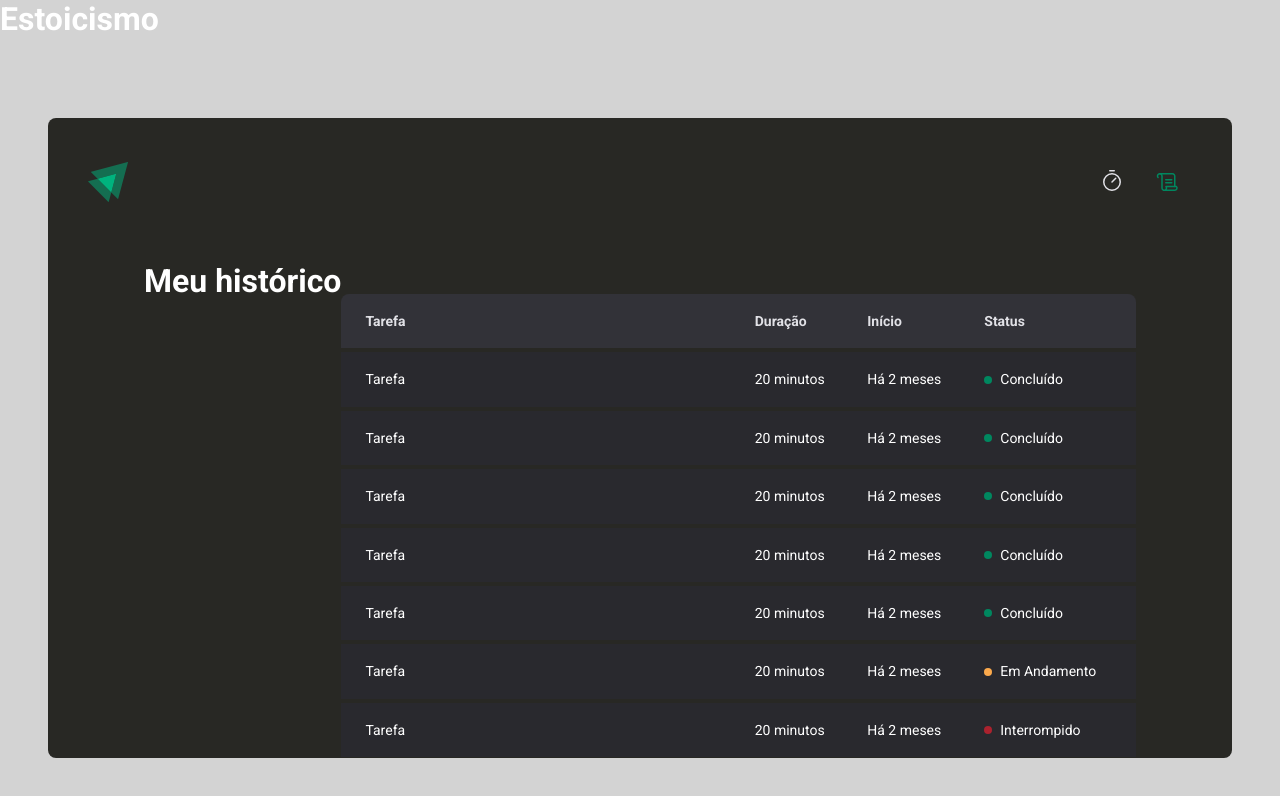
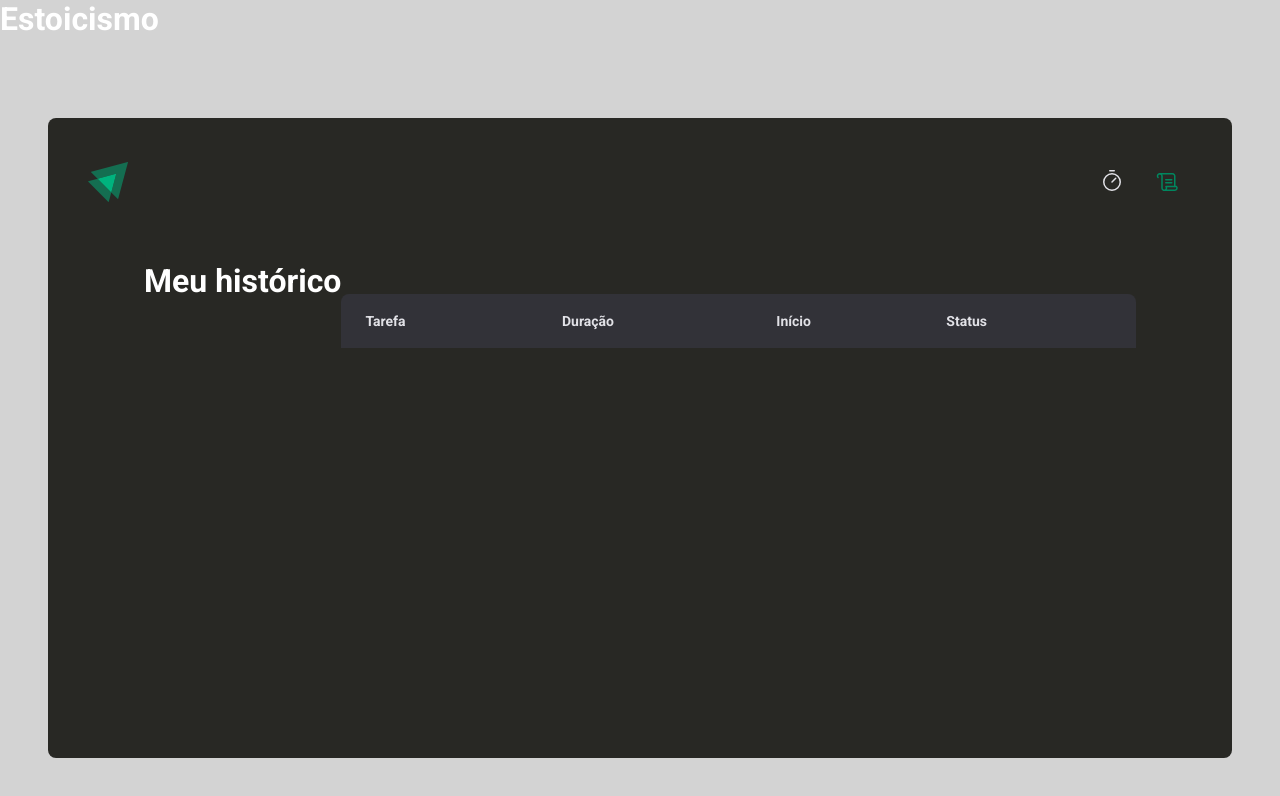
Before and after one commit to lincolnzera1/react-tsx-rocketseat, a React (Vite) app: page /history in a window 1280 px wide. Shown: the top 796 px of the page. Built offline with nearby package versions, Linux system fonts and the light colour scheme.

Commit message:
05 - Contexto no React
05 - Contexto no React concluded

```diff
--- a/src/App.tsx
+++ b/src/App.tsx
@@ -5,13 +5,16 @@
 import { GlobalStyle } from './styles/global'
 import { Router } from './Router'
 import { BrowserRouter } from 'react-router-dom'
+import { CyclesContextProvider } from './contexts/CyclesContext'
 
 export function App() {
   return (
     <ThemeProvider theme={defaultTheme}>
       <h1>Estoicismo</h1>
       <BrowserRouter>
-        <Router />
+        <CyclesContextProvider>
+          <Router />
+        </CyclesContextProvider>
       </BrowserRouter>
       <GlobalStyle />
     </ThemeProvider>
--- /dev/null
+++ b/src/contexts/CyclesContext.tsx
@@ -0,0 +1,106 @@
+import { createContext, ReactNode, useState } from 'react'
+
+interface CreateCycleData {
+  task: string
+  minutesAmount: number
+}
+
+interface Cycle {
+  id: string
+  task: string
+  minutesAmount: number
+  startDate: Date
+  interruptedDate?: Date
+  finishedDate?: Date
+}
+
+interface CyclesContextType {
+  cycles: Cycle[]
+  activeCycle: Cycle | undefined
+  activeCycleId: string | null
+  markCurrentCycleAsFinished: () => void
+  amountSecondsPassed: number
+  setSecondsPassed: (seconds: number) => void
+  createNewCycle: (data: CreateCycleData) => void
+  interruptCurrentCycle: () => void
+}
+
+export const CyclesContext = createContext({} as CyclesContextType)
+
+interface CyclesContextProviderProps {
+  children: ReactNode
+}
+
+export function CyclesContextProvider({
+  children,
+}: CyclesContextProviderProps) {
+  const [cycles, setCycles] = useState<Cycle[]>([])
+  const [activeCycleId, setActiveCycleId] = useState<string | null>(null)
+  const [amountSecondsPassed, setAmountSecondsPassed] = useState(0)
+
+  const activeCycle = cycles.find((cycle) => cycle.id === activeCycleId)
+
+  function setSecondsPassed(seconds: number) {
+    setAmountSecondsPassed(seconds)
+  }
+
+  function markCurrentCycleAsFinished() {
+    setCycles((state) =>
+      state.map((cycle) => {
+        if (cycle.id === activeCycleId) {
+          return { ...cycle, finishedDate: new Date() }
+        } else {
+          return cycle
+        }
+      }),
+    )
+  }
+
+  function createNewCycle(data: CreateCycleData) {
+    const id = String(new Date().getTime())
+
+    const newCycle: Cycle = {
+      id,
+      task: data.task,
+      minutesAmount: data.minutesAmount,
+      startDate: new Date(),
+      // interruptedDate: new Date(),
+    }
+
+    setCycles((state) => [...state, newCycle])
+    setActiveCycleId(id)
+    setAmountSecondsPassed(0)
+    // reset()
+  }
+
+  function interruptCurrentCycle() {
+    setCycles((state) =>
+      state.map((cycle) => {
+        if (cycle.id === activeCycleId) {
+          return { ...cycle, interruptedDate: new Date() }
+        } else {
+          return cycle
+        }
+      }),
+    )
+
+    setActiveCycleId(null)
+  }
+
+  return (
+    <CyclesContext.Provider
+      value={{
+        cycles,
+        activeCycle,
+        activeCycleId,
+        markCurrentCycleAsFinished,
+        amountSecondsPassed,
+        setSecondsPassed,
+        createNewCycle,
+        interruptCurrentCycle,
+      }}
+    >
+      {children}
+    </CyclesContext.Provider>
+  )
+}
--- a/src/pages/History/index.tsx
+++ b/src/pages/History/index.tsx
@@ -1,9 +1,17 @@
+import { useContext } from 'react'
+import { CyclesContext } from '../../contexts/CyclesContext'
 import { HistoryContainer, HistoryList, Status } from './styles'
+import { formatDistanceToNow } from 'date-fns'
+import ptBR from 'date-fns/locale/pt-BR'
 
 export function History() {
+  const { cycles } = useContext(CyclesContext)
+
   return (
     <HistoryContainer>
       <h1>Meu histórico</h1>
+
+      {/* <pre>{JSON.stringify(cycles, null, 2)}</pre> */}
 
       <HistoryList>
         <table>
@@ -16,62 +24,33 @@
             </tr>
           </thead>
           <tbody>
-            <tr>
-              <td>Tarefa</td>
-              <td>20 minutos</td>
-              <td>Há 2 meses</td>
-              <td>
-                <Status statusColor="green">Concluído</Status>
-              </td>
-            </tr>
-            <tr>
-              <td>Tarefa</td>
-              <td>20 minutos</td>
-              <td>Há 2 meses</td>
-              <td>
-                <Status statusColor="green">Concluído</Status>
-              </td>
-            </tr>
-            <tr>
-              <td>Tarefa</td>
-              <td>20 minutos</td>
-              <td>Há 2 meses</td>
-              <td>
-                <Status statusColor="green">Concluído</Status>
-              </td>
-            </tr>
-            <tr>
-              <td>Tarefa</td>
-              <td>20 minutos</td>
-              <td>Há 2 meses</td>
-              <td>
-                <Status statusColor="green">Concluído</Status>
-              </td>
-            </tr>
-            <tr>
-              <td>Tarefa</td>
-              <td>20 minutos</td>
-              <td>Há 2 meses</td>
-              <td>
-                <Status statusColor="green">Concluído</Status>
-              </td>
-            </tr>
-            <tr>
-              <td>Tarefa</td>
-              <td>20 minutos</td>
-              <td>Há 2 meses</td>
-              <td>
-                <Status statusColor="yellow">Em Andamento</Status>
-              </td>
-            </tr>
-            <tr>
-              <td>Tarefa</td>
-              <td>20 minutos</td>
-              <td>Há 2 meses</td>
-              <td>
-                <Status statusColor="red">Interrompido</Status>
-              </td>
-            </tr>
+            {cycles.map((cycle) => {
+              return (
+                <tr key={cycle.id}>
+                  <td>{cycle.task}</td>
+                  <td>{cycle.minutesAmount} minutos</td>
+                  <td>
+                    {formatDistanceToNow(cycle.startDate, {
+                      addSuffix: true,
+                      locale: ptBR,
+                    })}
+                  </td>
+                  <td>
+                    {cycle.finishedDate && (
+                      <Status statusColor="green">Concluído</Status>
+                    )}
+
+                    {cycle.interruptedDate && (
+                      <Status statusColor="red">Interrompido</Status>
+                    )}
+
+                    {!cycle.finishedDate && !cycle.interruptedDate && (
+                      <Status statusColor="yellow">Em andamento</Status>
+                    )}
+                  </td>
+                </tr>
+              )
+            })}
           </tbody>
         </table>
       </HistoryList>
--- a/src/pages/Home/components/CountDown/index.tsx
+++ b/src/pages/Home/components/CountDown/index.tsx
@@ -1,6 +1,7 @@
 import { differenceInSeconds } from 'date-fns'
 import { useContext, useEffect } from 'react'
-import { CyclesContext } from '../..'
+import { CyclesContext } from '../../../../contexts/CyclesContext'
+// import { CyclesContext } from '../..'
 import { CountDownContainer } from '../NewCycleForm/styles'
 import { Separator } from './style'
 
--- a/src/pages/Home/components/NewCycleForm/index.tsx
+++ b/src/pages/Home/components/NewCycleForm/index.tsx
@@ -1,7 +1,8 @@
 import { FormContainer, MinutesAmountInput, TaskInput } from './styles'
 import { useContext } from 'react'
-import { CyclesContext } from '../..'
+// import { CyclesContext } from '../..'
 import { useFormContext } from 'react-hook-form'
+import { CyclesContext } from '../../../../contexts/CyclesContext'
 
 export function NewCycleFor() {
   const { activeCycle } = useContext(CyclesContext)
--- a/src/pages/Home/index.tsx
+++ b/src/pages/Home/index.tsx
@@ -12,31 +12,14 @@
 import { useForm, FormProvider } from 'react-hook-form'
 import { zodResolver } from '@hookform/resolvers/zod'
 import * as zod from 'zod'
-import { createContext, useState } from 'react'
+/* import { createContext, useState } from 'react' */
 /* import { differenceInSeconds } from 'date-fns' */
 import { NewCycleFor } from './components/NewCycleForm'
 import { Countdown } from './components/CountDown'
+import { useContext } from 'react'
+import { CyclesContext } from '../../contexts/CyclesContext'
 
 // controlled / uncontrolled
-
-interface Cycle {
-  id: string
-  task: string
-  minutesAmount: number
-  startDate: Date
-  interruptedDate?: Date
-  finishedDate?: Date
-}
-
-interface CyclesContextType {
-  activeCycle: Cycle | undefined
-  activeCycleId: string | null
-  markCurrentCycleAsFinished: () => void
-  amountSecondsPassed: number
-  setSecondsPassed: (seconds: number) => void
-}
-
-export const CyclesContext = createContext({} as CyclesContextType)
 
 const newCycleFormValidationSchema = zod.object({
   task: zod.string().min(1, 'Informe a tarefa'),
@@ -51,9 +34,8 @@
 type NewCybleFormData = zod.infer<typeof newCycleFormValidationSchema>
 
 export function Home() {
-  const [cycles, setCycles] = useState<Cycle[]>([])
-  const [activeCycleId, setActiveCycleId] = useState<string | null>(null)
-  const [amountSecondsPassed, setAmountSecondsPassed] = useState(0)
+  const { createNewCycle, interruptCurrentCycle, activeCycle } =
+    useContext(CyclesContext)
 
   const newCycleForm = useForm<NewCybleFormData>({
     resolver: zodResolver(newCycleFormValidationSchema),
@@ -65,53 +47,9 @@
 
   const { handleSubmit, watch, reset } = newCycleForm
 
-  const activeCycle = cycles.find((cycle) => cycle.id === activeCycleId)
-
-  function setSecondsPassed(seconds: number) {
-    setAmountSecondsPassed(seconds)
-  }
-
-  function markCurrentCycleAsFinished() {
-    setCycles((state) =>
-      state.map((cycle) => {
-        if (cycle.id === activeCycleId) {
-          return { ...cycle, finishedDate: new Date() }
-        } else {
-          return cycle
-        }
-      }),
-    )
-  }
-
   function handleCreateNewCycle(data: NewCybleFormData) {
-    const id = String(new Date().getTime())
-
-    const newCycle: Cycle = {
-      id,
-      task: data.task,
-      minutesAmount: data.minutesAmount,
-      startDate: new Date(),
-      // interruptedDate: new Date(),
-    }
-
-    setCycles((state) => [...state, newCycle])
-    setActiveCycleId(id)
-    setAmountSecondsPassed(0)
+    createNewCycle(data)
     reset()
-  }
-
-  function handleInterruptCycle() {
-    setCycles((state) =>
-      state.map((cycle) => {
-        if (cycle.id === activeCycleId) {
-          return { ...cycle, interruptedDate: new Date() }
-        } else {
-          return cycle
-        }
-      }),
-    )
-
-    setActiveCycleId(null)
   }
 
   /* const currentSeconds = activeCycle ? totalSeconds - amountSecondsPassed : 0
@@ -131,28 +69,16 @@
   const task = watch('task')
   const isSubmitDisabled = !task
 
-  console.log(cycles)
-
   return (
     <HomeContainer>
       <form action="" onSubmit={handleSubmit(handleCreateNewCycle)}>
-        <CyclesContext.Provider
-          value={{
-            activeCycle,
-            activeCycleId,
-            markCurrentCycleAsFinished,
-            amountSecondsPassed,
-            setSecondsPassed,
-          }}
-        >
-          <FormProvider {...newCycleForm}>
-            <NewCycleFor />
-          </FormProvider>
-          <Countdown />
-        </CyclesContext.Provider>
+        <FormProvider {...newCycleForm}>
+          <NewCycleFor />
+        </FormProvider>
+        <Countdown />
 
         {activeCycle ? (
-          <StopCountdownButton onClick={handleInterruptCycle} type="button">
+          <StopCountdownButton onClick={interruptCurrentCycle} type="button">
             <HandPalm size={24} />
             Interromper
           </StopCountdownButton>
```
